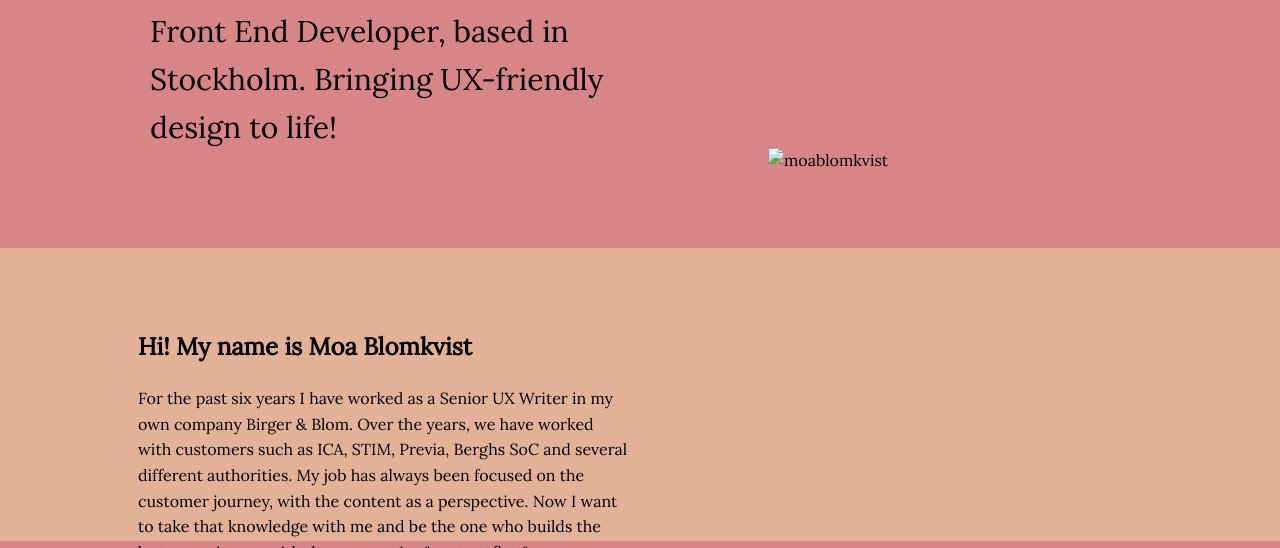
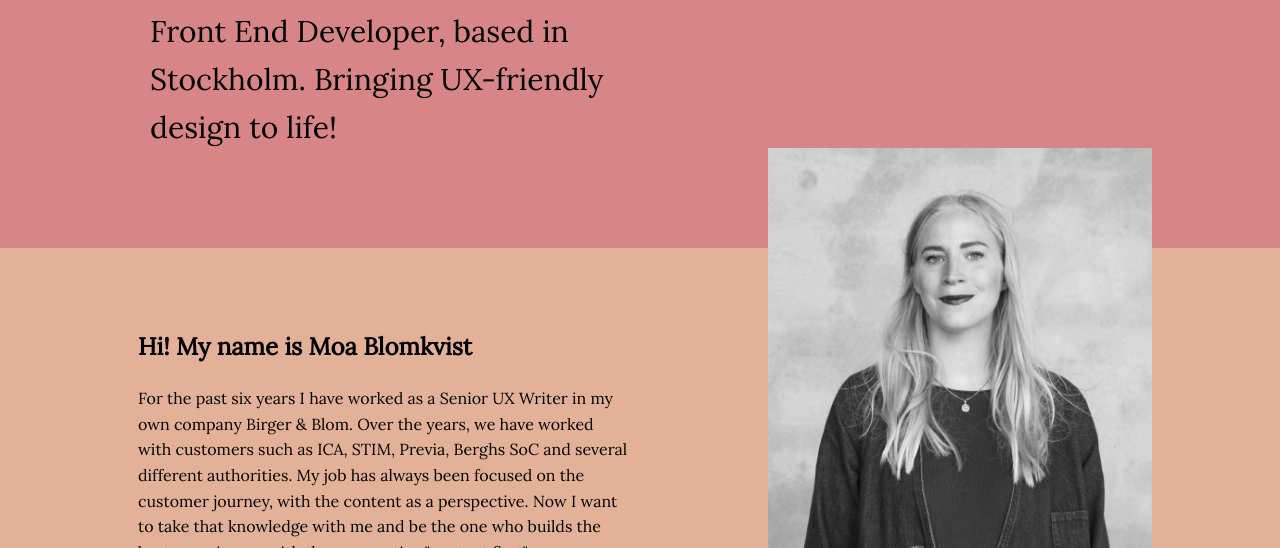
Before and after one commit to moablomkvist/portfolio, a plain HTML site: page code/index.html in a window 1280 px wide. Shown: the part 252-800 px from the top of the page. Drawn offline with Linux system fonts and the light colour scheme; a script that the page names is missing.

Commit message:
compress image

```diff
--- a/code/index.html
+++ b/code/index.html
@@ -31,7 +31,7 @@
           want to take that knowledge with me and be the one who builds the best experiences with the perspective
           "content first".</p>
       </div>
-      <img tabindex="0" class="cvPic" src="./assets/moasvartvittcv" alt="moablomkvist">
+      <img tabindex="0" class="cvPic" src="./assets/moasvartvittcv.jpeg" alt="moablomkvist">
     </section>
     <section class="skills-container">
       <h2 tabindex="0">SKILLS</h2>
```
Also changed, not shown: code/assets/moasvartvittcv.jpeg (added).
